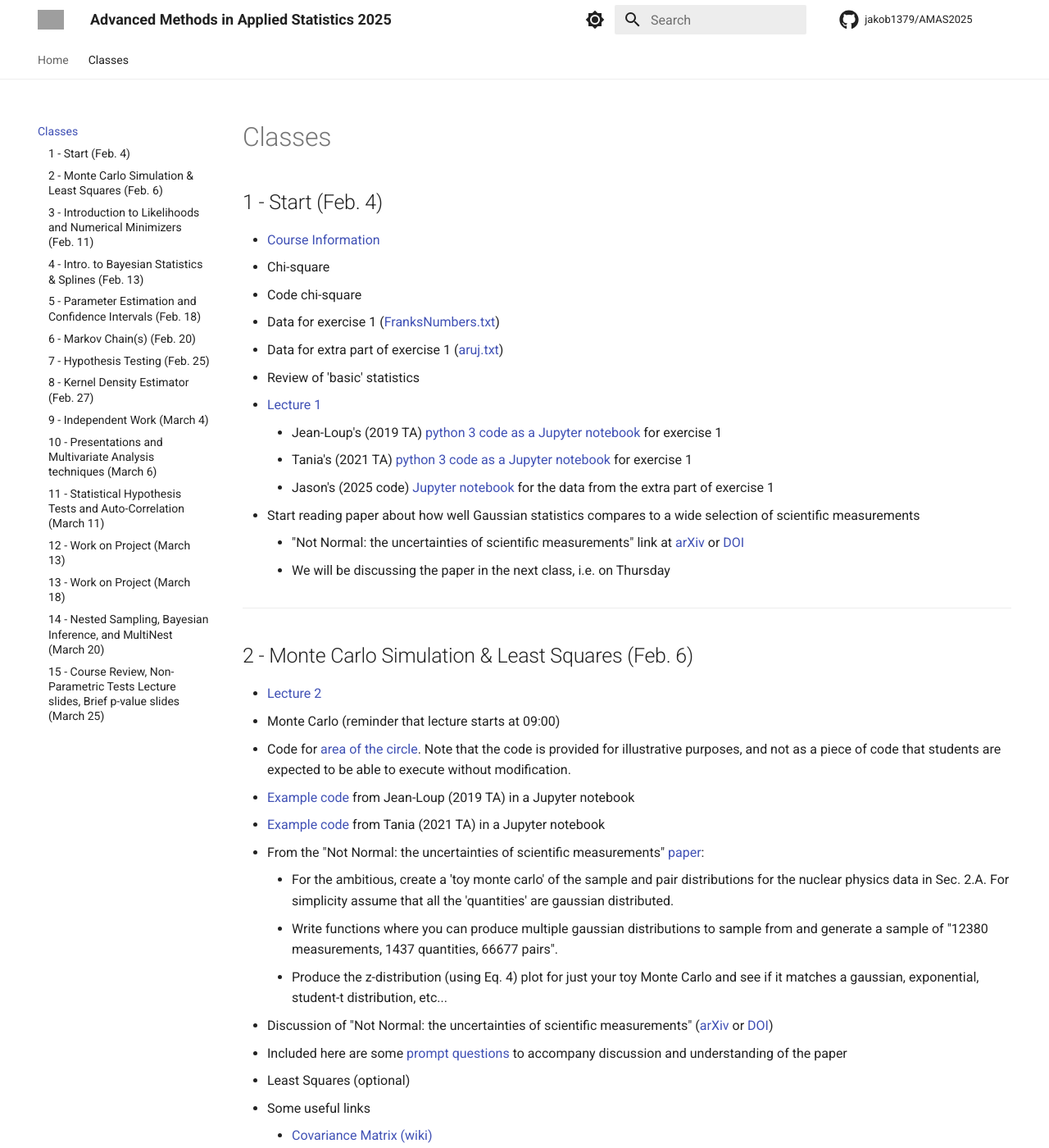
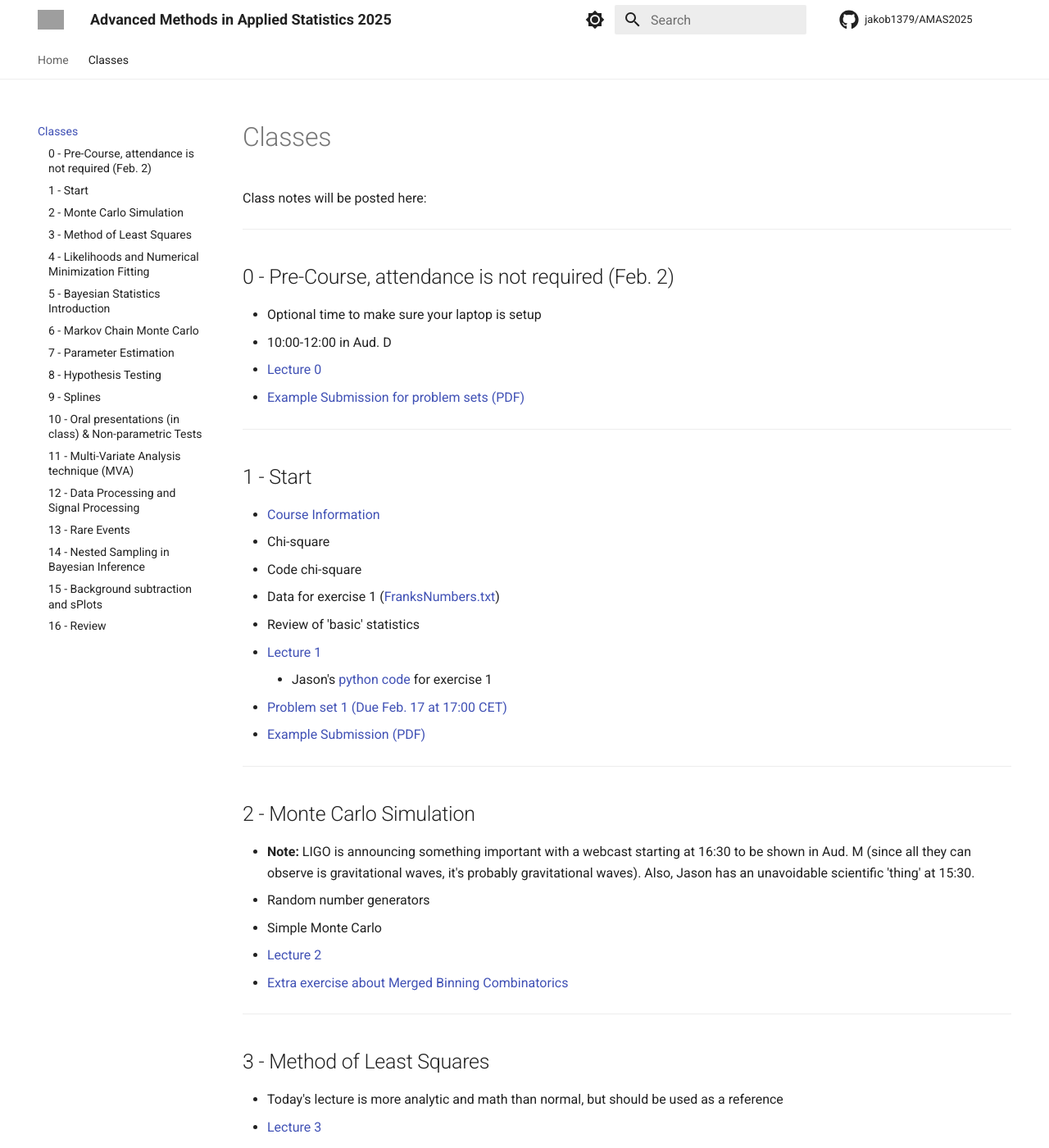
Before and after one commit to jakob1379/AMAS, an MkDocs documentation site: the page built from docs/classes.md, in a window 1280 px wide and 1400 px high. Shown: the whole window at 82% size. Built offline with MkDocs 1.6.1 and Material for MkDocs 9.7.7, drawn with Linux system fonts in a browser that asks for light colours; comment, search, counter and statistics services are not loaded; the version menu is left out; some of the changed text lies outside the part shown; grey boxes are pictures that could not be loaded.

Commit message:
docs: Update course content to 2016 Advanced Methods Applied Statistics

```diff
--- a/docs/classes.md
+++ b/docs/classes.md
@@ -1,186 +1,170 @@
 # Classes
 
-## 1 - Start (Feb. 4)
+Class notes will be posted here:
+
+---
+
+## 0 - Pre-Course, attendance is not required (Feb. 2)
+
+*   Optional time to make sure your laptop is setup
+*   10:00-12:00 in Aud. D
+*   [Lecture 0](https://www.nbi.dk/~koskinen/Teaching/AdvancedMethodsInAppliedStatistics2016/Lecture0_PreTest.pdf)
+*   [Example Submission for problem sets (PDF)](https://www.nbi.dk/~koskinen/Teaching/AdvancedMethodsInAppliedStatistics2016/ExampleSubmitProblemSet0.pdf)
+
+---
+
+## 1 - Start
 
 *   [Course Information](Slides/CourseInformation.pdf)
 *   Chi-square
 *   Code chi-square
 *   Data for exercise 1 ([FranksNumbers.txt](data/FranksNumbers.txt))
-*   Data for extra part of exercise 1 ([aruj.txt](data/aruj.txt))
 *   Review of 'basic' statistics
-*   [Lecture 1](Slides/Lecture1_Basics_ChiSquare.pdf)
-    *   Jean-Loup's (2019 TA) [python 3 code as a Jupyter notebook](Exercises/Lecture1_Variance_Py3.ipynb) for exercise 1
-    *   Tania's (2021 TA) [python 3 code as a Jupyter notebook](Exercises/class1_exercise1.ipynb) for exercise 1
-    *   Jason's (2025 code) [Jupyter notebook](Exercises/Lecture1_Variance_DJK.ipynb) for the data from the extra part of exercise 1
-*   Start reading paper about how well Gaussian statistics compares to a wide selection of scientific measurements
-    *   "Not Normal: the uncertainties of scientific measurements" link at [arXiv](https://arxiv.org/abs/1612.00778) or [DOI](http://rsos.royalsocietypublishing.org/content/4/1/160600)
-    *   We will be discussing the paper in the next class, i.e. on Thursday
+*   [Lecture 1](Slides/Lecture1_Basics_ChiSqaure.pdf)
+    *   Jason's [python code](https://www.nbi.dk/~koskinen/Teaching/AdvancedMethodsInAppliedStatistics2016/Exercises/VarianceExercise.py) for exercise 1
+*   [Problem set 1 (Due Feb. 17 at 17:00 CET)](https://www.nbi.dk/~koskinen/Teaching/AdvancedMethodsInAppliedStatistics2016/ProblemSet1.pdf)
+*   [Example Submission (PDF)](https://www.nbi.dk/~koskinen/Teaching/AdvancedMethodsInAppliedStatistics2016/ExampleSubmitProblemSet0.pdf)
 
 ---
 
-## 2 - Monte Carlo Simulation & Least Squares (Feb. 6)
+## 2 - Monte Carlo Simulation
 
-*   [Lecture 2](Slides/Lecture2_MC_LeastSquares.pdf)
-*   Monte Carlo (reminder that lecture starts at 09:00)
-*   Code for [area of the circle](Exercises/Lecture2_CircleArea.py). Note that the code is provided for illustrative purposes, and not as a piece of code that students are expected to be able to execute without modification.
-*   [Example code](Exercises/Lecture2_CircleArea_Py3.ipynb) from Jean-Loup (2019 TA) in a Jupyter notebook
-*   [Example code](Exercises/class2_exercises.ipynb) from Tania (2021 TA) in a Jupyter notebook
-*   From the "Not Normal: the uncertainties of scientific measurements" [paper](https://arxiv.org/abs/1612.00778):
-    *   For the ambitious, create a 'toy monte carlo' of the sample and pair distributions for the nuclear physics data in Sec. 2.A. For simplicity assume that all the 'quantities' are gaussian distributed.
-    *   Write functions where you can produce multiple gaussian distributions to sample from and generate a sample of "12380 measurements, 1437 quantities, 66677 pairs".
-    *   Produce the z-distribution (using Eq. 4) plot for just your toy Monte Carlo and see if it matches a gaussian, exponential, student-t distribution, etc...
-*   Discussion of "Not Normal: the uncertainties of scientific measurements" ([arXiv](https://arxiv.org/abs/1612.00778) or [DOI](http://rsos.royalsocietypublishing.org/content/4/1/160600))
-*   Included here are some [prompt questions](https://alumni-my.sharepoint.com/:w:/g/personal/xdn365_ku_dk/ETtDngnFIw5MtMwkhKDw3FkBKHW8uEgoDcVz5s71CgHGow?e=gegMP6) to accompany discussion and understanding of the paper
-*   Least Squares (optional)
+*   **Note:** LIGO is announcing something important with a webcast starting at 16:30 to be shown in Aud. M (since all they can observe is gravitational waves, it's probably gravitational waves). Also, Jason has an unavoidable scientific 'thing' at 15:30.
+*   Random number generators
+*   Simple Monte Carlo
+*   [Lecture 2](Slides/Lecture2_MC.pdf)
+*   [Extra exercise about Merged Binning Combinatorics](https://www.nbi.dk/~koskinen/Teaching/AdvancedMethodsInAppliedStatistics2016/MergedBins.pdf)
+
+---
+
+## 3 - Method of Least Squares
+
+*   Today's lecture is more analytic and math than normal, but should be used as a reference
+*   [Lecture 3](Slides/Lecture3_LeastSquares.pdf)
 *   Some useful links
     *   [Covariance Matrix (wiki)](https://en.wikipedia.org/wiki/Covariance_matrix)
     *   [In-Depth (but still brief) least-squares write-up](http://stat.ethz.ch/%7Egeer/bsa199_o.pdf)
 
 ---
 
-## 3 - Introduction to Likelihoods and Numerical Minimizers (Feb. 11)
+## 4 - Likelihoods and Numerical Minimization Fitting
 
-*   [Lecture 3](Slides/Lecture3_General_Likelihood.pdf)
-*   Maximum likelihood method
-*   Gradient descent and minimizers
-*   Example code for [exercise 1](Exercises/class3_exercise1.ipynb) and [exercise 2-3](Exercises/class3_exercises2-3.ipynb) from Tania (TA in 2021 & 2022), [exercise 1](Exercises/Lecture3_Exercise1.ipynb) and [exercises 2 & 3](Exercises/Lecture3_Exercises2-3.ipynb) from Jean-Loup (TA in 2018 & 2019), [Niccolo](Exercises/Lecture3_likelihood_niccolo.py) (TA in 2017), some from [Jason](Exercises/Lecture3_MLE_Cowan_clean.py) (course lecturer)
+*   [Lecture 4](Slides/Lecture4_General_Likelihood.pdf)
+*   [Example Python Code](https://www.nbi.dk/~koskinen/Teaching/AdvancedMethodsInAppliedStatistics2016/Exercises/MLE_Cowan.py) w/ iMinuit (not pretty)
 
 ---
 
-## 4 - Intro. to Bayesian Statistics & Splines (Feb. 13)
+## 5 - Bayesian Statistics Introduction
 
-*   [Lecture 4](Slides/Lecture4_Bayes.pdf) on Simple Bayesian statistics
-*   Using priors, posteriors, and likelihoods
-*   Example [code](Exercises/Lecture4_Bayes_1.py) for exercises from Jason, and [example code](Exercises/class4_bayes.ipynb) from Tania
-*   [Lecture 4.5](Slides/Lecture4.5_Splines.pdf)
-*   Splines
-*   Data files for one of the exercises.
-    *   [Dust Logger data](data/DustLog_forClass.dat)
-    *   [Spline cubic data](data/SplineCubic.txt)
-    *   [Spline oscillation data](data/SplineOsc1.txt)
-*   Interesting article about use of splines and penalty terms
-    *   [Penalized splines](https://arxiv.org/pdf/1301.2184v1.pdf)
+*   [Lecture 5](Slides/Lecture5_Bayes.pdf)
+*   Time to get 2 software packages ready for later in the course and very likely Lecture 6
+    *   Markov Chain Monte Carlo
+    *   MultiNest (install packages available for at least python, R, and Matlab)
 
 ---
 
-## 5 - Parameter Estimation and Confidence Intervals (Feb. 18)
+## 6 - Markov Chain Monte Carlo
 
-*   [Lecture 5](Slides/Lecture5_ConfidenceIntervals.pdf) Confidence intervals
-*   Numerical minimizers for best-fit values
-*   [Data file](data/ParameterEstimation_Ex1.txt) for exercise 1 and 2
-*   [Data file](data/MLE_Variance_data.txt) for exercise 3 ([extra data file](data/MLE_Variance_data_2.txt))
-*   Reminder: oral presentation and 1-2 page article reports will be due soon
-    *   [Article about Supernova](https://arxiv.org/abs/1701.02596) first detection time. Look at the caption for the Supplementary Fig. 8
+*   [Lecture 6](Slides/Lecture6_MCMC_Bayes.pdf)
+*   Some python [code](https://www.nbi.dk/~koskinen/Teaching/AdvancedMethodsInAppliedStatistics2016/Exercises/MCMC_Example1.py) for the exercises (caveat emptor)
 
 ---
 
-## 6 - Markov Chain(s) (Feb. 20)
+## 7 - Parameter Estimation
 
-*   [Lecture 6](Slides/Lecture6_MCMC_Bayes.pdf) Markov Chain Monte Carlo (MCMC)
-*   Look for an external package for Markov Chain Monte Carlo (MCMC), e.g. emcee
-    *   Just like minimizers, syntax and options matter
-    *   Be familiar with your chosen MCMC package
-*   Some example python code for the exercises (caveat emptor)
-    *   [Using emcee](Exercises/Lecture6_MCMC_Example1_Niccolo.py), the solution is graciously provided by Niccolo Maffezzoli (2017 TA)
+*   [Lecture 7](Slides/Lecture7_ParameterEstimation.pdf)
+*   [Data file](https://www.nbi.dk/~koskinen/Teaching/AdvancedMethodsInAppliedStatistics2016/Exercises/MLE_Variance_data.txt) for one of the exercises
 
 ---
 
-## 7 - Hypothesis Testing (Feb. 25)
+## 8 - Hypothesis Testing
 
-*   [Lecture 7](Slides/Lecture7_HypothesisTests.pdf)
-*   Likelihood ratio
-*   Data files for one of the exercises. Just use the first column in each file. The second column is unimportant.
-    *   [Data set 1](data/LLH_Ratio_2_data.txt)
-    *   [Data set 2](data/LLH_Ratio_2a_data.txt)
+*   [Lecture 8](Slides/Lecture8_MoreTests.pdf)
+*   [Data file](https://www.nbi.dk/~koskinen/Teaching/AdvancedMethodsInAppliedStatistics2016/data/MLE_Variance_data_2.txt) for one of the exercises
+*   Journal Articles related to this lecture
+    *   [Failure of Wilk's theorem](http://arxiv.org/abs/1210.3651) in neutrino physics
 
 ---
 
-## 8 - Kernel Density Estimator (Feb. 27)
+## 9 - Splines
 
-*   [KDE Lecture Slides](Slides/Lecture8_KDE.pdf)
-*   In the afternoon there is time to work on the Presentation and/or Project write-up.
+*   [Lecture 9](Slides/Lecture9_Splines.pdf)
+*   Data ([SplineOsc1.txt](https://www.nbi.dk/~koskinen/Teaching/AdvancedMethodsInAppliedStatistics2016/data/SplineOsc1.txt), [SplineCubic.txt](https://www.nbi.dk/~koskinen/Teaching/AdvancedMethodsInAppliedStatistics2016/data/SplineCubic.txt), and [DustLogger.dat](data/DustLog_forClass.dat))
+    *   Here is the [full](data/optical_log.up1.dat) 1.27M+ entry dust logger file
+*   Journal Articles
+    *   [Penalized splines](http://arxiv.org/pdf/1301.2184v1.pdf) for smoothness in higher-dimensions
 
 ---
 
-## 9 - Independent Work (March 4)
+## 10 - Oral presentations (in class) & Non-parametric Tests
 
-*   No new lecture or new material.
+*   [Lecture 10](https://www.nbi.dk/~koskinen/Teaching/AdvancedMethodsInAppliedStatistics2016/LectureX_Nonparameteric_Distributions.pdf)
+*   Many of the presentations can be found [here](Presentations_2016.html)
 
 ---
 
-## 10 - Presentations and Multivariate Analysis techniques (March 6)
+## 11 - Multi-Variate Analysis technique (MVA)
 
-*   In the morning we will have the presentations from the articles chosen.
-    *   The class will be split in half, with one session being chaired by Jason and the other session chaired by Preet
-    *   The sessions will be held at NBB 2.1.I.156 and NBB 2.2.I.158, and room in which each group presents will be updated on the online spreadsheet for the assignment, that can be found in Absalon.
-    *   Links to some to some of the previous presentations ([2016](https://www.nbi.dk/~koskinen/Teaching/AdvancedMethodsInAppliedStatistics2016/Presentations_2016.html), [2017](https://www.nbi.dk/~koskinen/Teaching/AdvancedMethodsInAppliedStatistics2017/StudentPresentations2017.html), [2018](https://www.nbi.dk/~koskinen/Teaching/AdvancedMethodsInAppliedStatistics2018/StudentPresentations2018.html), [2019](https://www.nbi.dk/~koskinen/Teaching/AdvancedMethodsInAppliedStatistics2019/StudentPresentations2019.html), [2022](https://www.nbi.dk/~koskinen/Teaching/AdvancedMethodsInAppliedStatistics2022/StudentPresentations2022.html), [2023](https://www.nbi.dk/~koskinen/Teaching/AdvancedMethodsInAppliedStatistics2023/StudentPresentations2023.html), [2024](https://www.nbi.dk/~koskinen/Teaching/AdvancedMethodsInAppliedStatistics2024/StudentPresentations2024.html))
-    *   This years presentations can be found at [2025](./StudentPresentations2025.md)
-
-**The Boosted Decision Trees**
-
-*   [Lecture 10](Slides/Lecture10_MVA.pdf)
+*   Last group of oral presentations
+*   Boosted Decision Trees
+*   [Lecture 11](Slides/Lecture11_MVA.pdf)
+*   Exercise 1 python TMVA (see 2017 course webpage)
+*   Exercise 2 python TMVA (see 2017 course webpage)
 *   Data
-    *   Exercise 1 ([training signal](data/BDT_signal_train.txt), [training background](data/BDT_background_train.txt), [testing signal](data/BDT_signal_test.txt), [testing background](data/BDT_background_test.txt))
-    *   Exercise 2 (16 variable [file](data/BDT_16var.txt))
+    *   Exercise 1 ([training signal](https://www.nbi.dk/~koskinen/Teaching/AdvancedMethodsInAppliedStatistics2016/data/BDT_signal_train.txt), [training background](https://www.nbi.dk/~koskinen/Teaching/AdvancedMethodsInAppliedStatistics2016/data/BDT_background_train.txt), [testing signal](https://www.nbi.dk/~koskinen/Teaching/AdvancedMethodsInAppliedStatistics2016/data/BDT_signal_test.txt), [testing background](https://www.nbi.dk/~koskinen/Teaching/AdvancedMethodsInAppliedStatistics2016/data/BDT_background_test.txt))
+    *   Exercise 2 (16 variable [file](https://www.nbi.dk/~koskinen/Teaching/AdvancedMethodsInAppliedStatistics2016/data/BDT_16var.txt))
         *   The first column is the index, hence there are 17 'variables', but the index variable only for book keeping and has no impact on whether an event is signal or background.
         *   Every even row is the 'signal' and every odd row is the 'background'. Thus, there are two rows for each index in the first column: the first is the signal and the second is the background. [Format is odd, but I got it from a colleague].
-    *   Here is the solution data sets separated into two files ([benign](data/benign_true.txt) and [malignant](data/malignant_true.txt)) for the last exercise of the lecture. Here is also the [(python) code](https://www.nbi.dk/~koskinen/Teaching/AdvancedMethodsInAppliedStatistics2017/Exam2_Problem_BDT_CheckSolutions_2016.py) that I used to establish the efficiency for all the submissions from all the students
 
 ---
 
-## 11 - Statistical Hypothesis Tests and Auto-Correlation (March 11)
+## 12 - Data Processing and Signal Processing
 
-*   [Lecture slides](Slides/Lecture_AhlersKoskinen2025.pdf)
-*   Files and some example code
-    *   Data files in .FITS format: [eventmap1.fits](data/eventmap1.fits) and [truemap1.fits](data/truemap1.fits)
-    *   Some example code (all in python): [C1_produce.py](Exercises/C1_produce.py) [C1_show.py](Exercises/C1_show.py) [KS_produce.py](Exercises/KS_produce.py) [KS_show.py](Exercises/KS_show.py) [maxLH_produce.py](Exercises/maxLH_produce.py) [maxLH_show.py](Exercises/maxLH_show.py) [powerspectrum.py](Exercises/powerspectrum.py) [twopoint.py](Exercises/twopoint.py) [Ylm.py](Exercises/Ylm.py)
-*   **It is recommended (but not necessary)** to have [HEALPix software](https://healpix.jpl.nasa.gov) installed on your computer, or some other spherical surface pixelization software. There are options for C, C++, JAVA, Python, and I see some for MATLAB too. You will be expected to draw plots/graphs using spherical projections, e.g. mollweide maps.
+*   To prepare for the class make sure that a wavelet package is available
+    *   Python - "pip install PyWavelets"
+    *   Matlab - http://se.mathworks.com/products/wavelet/
+*   [Lecture 12](Slides/WaveletStats.pdf) (by Dr. James Monk)
+    *   Python example scripts ([wavelet_gaussian.py](Exercises/wavelet_gaussian.py), [wavelet_LIGO.py](Exercises/wavelet_LIGO.py))
+    *   The LIGO data can be found via the link in the lecture notes or:
+        *   [H-H1_LOSC_4_V1-1126259446-32.txt](data/H-H1_LOSC_4_V1-1126259446-32.txt)
+        *   [L-L1_LOSC_4_V1-1126259446-32.txt](data/L-L1_LOSC_4_V1-1126259446-32.txt)
+*   We will be covering wavelet and ~~Hough transform~~
 
 ---
 
-## 12 - Work on Project (March 13)
+## 13 - Rare Events
 
-*   No new lecture or new material.
+*   [Lecture 13](Slides/DM_stats.pdf) ( by Dr. Ken Clark)
+*   Data
+    *   [earthquakes.txt](data/earthquakes.txt)
+    *   [T3Z6_qin_mult_data.txt](data/T3Z6_qin_mult_data.txt)
+    *   [T3Z6_qin_singles_data.txt](data/T3Z6_qin_singles_data.txt)
 
 ---
 
-## 13 - Work on Project (March 18)
+## 14 - Nested Sampling in Bayesian Inference
 
-*   No new lecture or new material.
+*   [Lecture 14](https://www.nbi.dk/~koskinen/Teaching/AdvancedMethodsInAppliedStatistics2016/Lecture14_MultiNest.pdf)
+*   Note that external packages for conducting nested sampling, e.g. MultiNest, are necessary
+*   Jason's pymultinest [code](MultiNest_test1.py) for the exercises
 
 ---
 
-## 14 - Nested Sampling, Bayesian Inference, and MultiNest (March 20)
+## 15 - Background subtraction and sPlots
 
-*   [Lecture 13](Slides/Lecture13_MultiNest.pdf)
-*   External packages for conducting nested sampling, e.g. MultiNest, are necessary and some python options are:
-    *   nestle ([http://kbarbary.github.io/nestle/](http://kbarbary.github.io/nestle/))
-    *   UltraNest ([https://johannesbuchner.github.io/UltraNest/index.html](https://johannesbuchner.github.io/UltraNest/index.html))
-    *   Dynesty ([https://dynesty.readthedocs.io/en/stable/index.html](https://dynesty.readthedocs.io/en/stable/index.html))
-*   Very good articles that are easy to read
-    *   Excellent and readable paper by developer John Skilling on nested sampling ([http://www.inference.phy.cam.ac.uk/bayesys/nest.pdf](http://www.inference.phy.cam.ac.uk/bayesys/nest.pdf))
-        *   **Read up until** the section "The Density of States"
-    *   MultiNest academic papers
-        *   [http://arxiv.org/abs/0809.3437](http://arxiv.org/abs/0809.3437)
-        *   [http://arxiv.org/abs/1306.2144](http://arxiv.org/abs/1306.2144)
+*   [Lecture 15](https://www.nbi.dk/~koskinen/Teaching/AdvancedMethodsInAppliedStatistics2016/AdvAppStat16_sWeightsAndPlots.pdf) ( by Troels Peteresen)
+*   [Data file](data/data_sWeights.txt) for the exercises
+*   Scripts - [sWeights.py](Exercises/sWeights.py) and sWeights_solution.py ( Check 2017 class)
 
 ---
 
-## 15 - Course Review, Non-Parametric Tests Lecture slides, Brief p-value slides (March 25)
+## 16 - Review
 
-*   [Review and recap](Slides/Lecture_Review.pdf) of a few topics covered in the course
-*   [2016 Exam Solutions](https://www.nbi.dk/~koskinen/Teaching/AdvancedMethodsInAppliedStatistics2016/AMAS_2016_Exam_solutions.pdf)
-*   No solutions will be posted for the 2017 exam
+*   [Lecture 16](https://www.nbi.dk/~koskinen/Teaching/AdvancedMethodsInAppliedStatistics2016/Lecture16_Review.pdf)
+*   Pure review of the course
 
-*   [Non-parameteric tests slides](Slides/Lecture15_Nonparameteric.pdf) (EXTRA)
-    *   Kolmogorov-Smirnov, Anderson-Darling, and Mann-Whitney U tests
-    *   *Won't be be covered in class*
-    *   Topics include things that may be useful for research
-*   [P-Value slides](Slides/Lecture_PValue.pdf)
-    *   Some extra material about p-values
-    *   [PVals1_1.txt](data/PVals1_1.txt) [PVals1_2.txt](data/PVals1_2.txt)
-    *   *Won't be be covered in class*
+---
 
 Extra Projects of a more difficult nature, for those who want something more challenging.
 
-*   [Parameter Goodness-of-fit](https://www.nbi.dk/~koskinen/Teaching/AdvancedMethodsInAppliedStatistics2016/ProblemFromMIT.pdf) (PG) in Global physics fits
+*   [Parameter Goodness-of-fit](Slides/ProblemFromMIT.pdf) (PG) in Global physics fits
```
Also changed, not shown: docs/index.md (+59 -48 lines).
